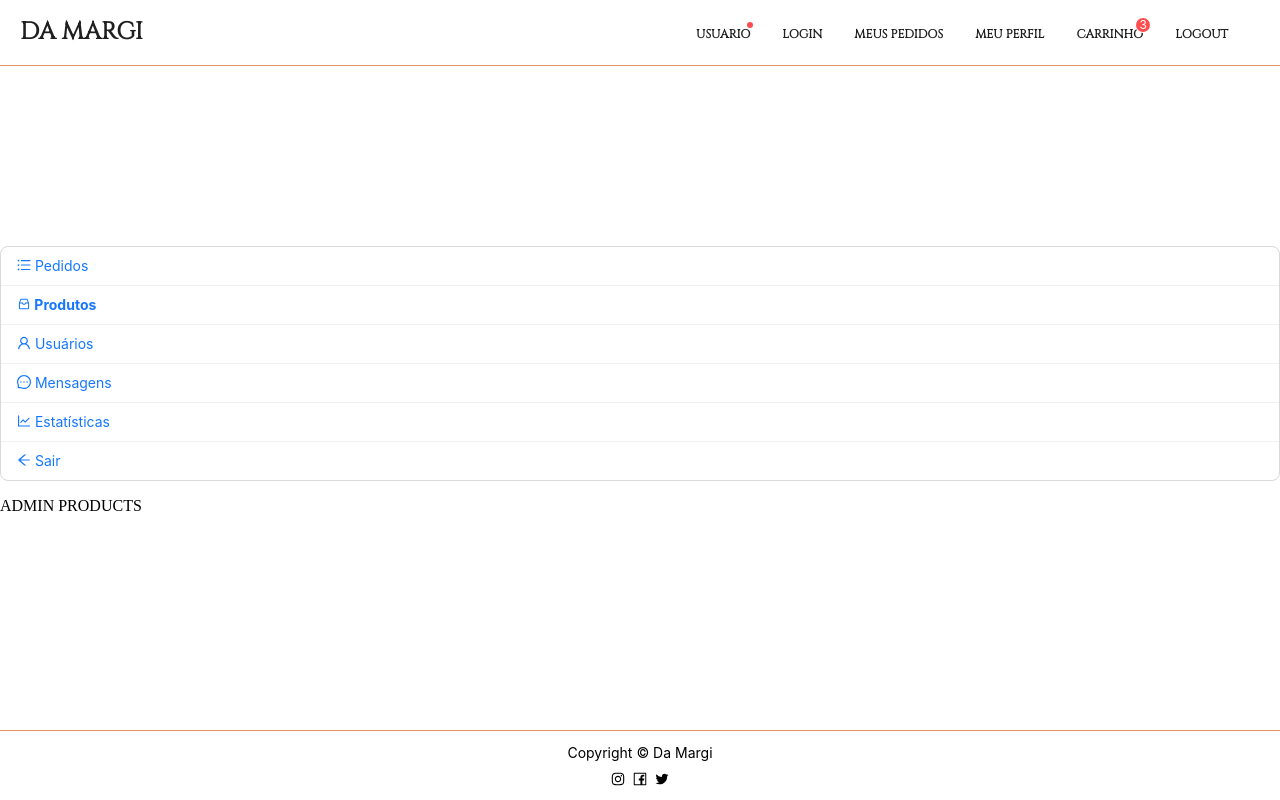
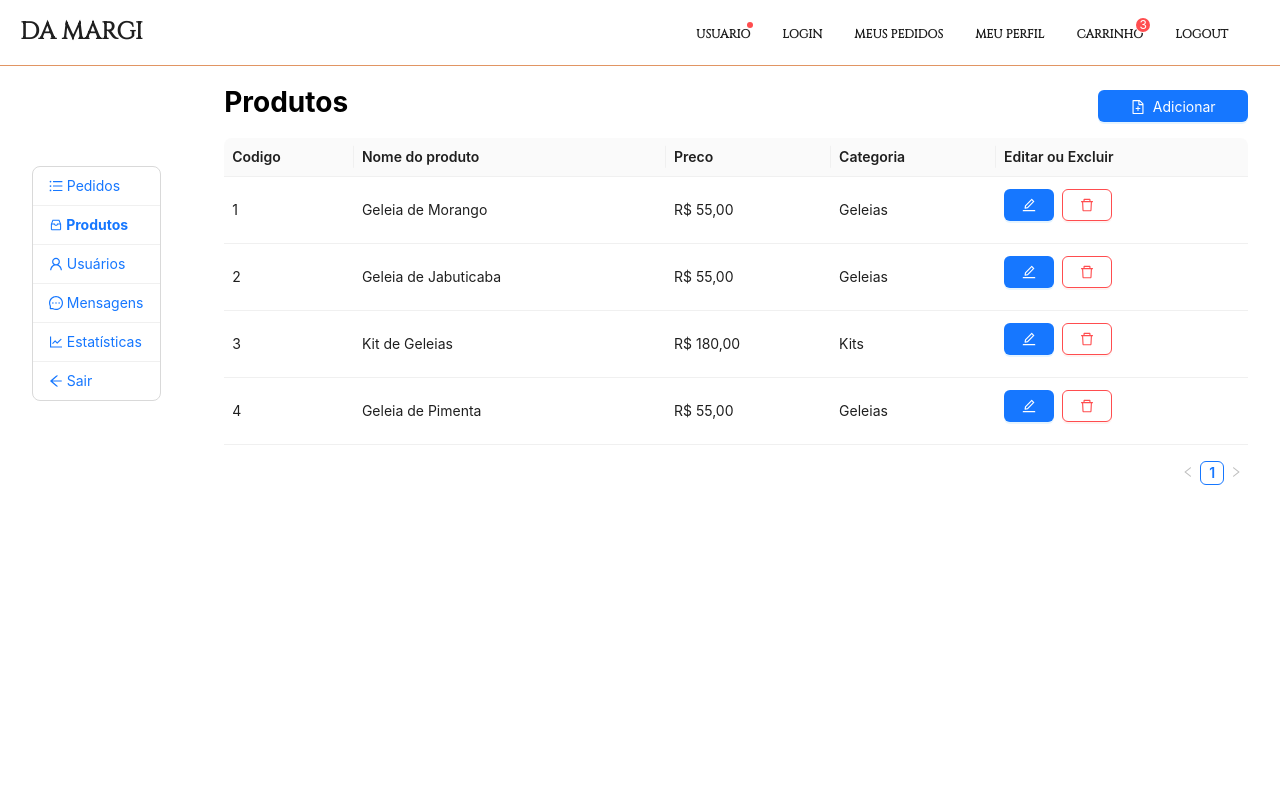
Before and after one commit to guibeutler/MERN-Stack-Project-E-commerce, a React (Create React App) app in the folder frontend/: page /admin/products in a window 1280 px wide. Built offline with nearby package versions, Linux system fonts and the light colour scheme; a web font is replaced by a local one.

Commit message:
create product list page for admin

```diff
--- a/frontend/src/Routers.tsx
+++ b/frontend/src/Routers.tsx
@@ -77,7 +77,7 @@ function Routers() {
 						<Route path={'/admin/users'} element={<AdminUsers />} />
 					</Route>
 				</Routes>
-				<Footer />
+				{/* <Footer /> */}
 			</BrowserRouter>
 		</div>
 	)
--- a/frontend/src/routers.css
+++ b/frontend/src/routers.css
@@ -1,10 +1,10 @@
-.main-container {
+/* .main-container {
 	height: 100vh;
 	display: flex;
 	flex-direction: column;
-	justify-content: space-between;
+	justify-content: flex-start;
 }
 
 main {
 	flex: 1;
-}
+} */
--- a/frontend/src/screens/admin/AdminOrders/index.tsx
+++ b/frontend/src/screens/admin/AdminOrders/index.tsx
@@ -133,6 +133,7 @@ function AdminOrders() {
 	]
 
 	return (
+		<div>
 			<Row
 				style={{
 					display: 'flex',
@@ -145,9 +146,15 @@ function AdminOrders() {
 				</Col>
 				<Col>
 					<h1>Pedidos</h1>
-				<Table columns={columns} dataSource={data} />
+					<Table
+						columns={columns}
+						dataSource={data}
+						style={{ width: '80vw' }}
+						size="small"
+					/>
 				</Col>
 			</Row>
+		</div>
 	)
 }
 
--- a/frontend/src/screens/admin/AdminProducts/index.tsx
+++ b/frontend/src/screens/admin/AdminProducts/index.tsx
@@ -1,11 +1,145 @@
+/* eslint-disable jsx-a11y/anchor-is-valid */
+import React from 'react'
+import { Button, Col, Row, Space, Table } from 'antd'
+import { useNavigate } from 'react-router-dom'
+import type { ColumnsType } from 'antd/es/table'
 import AdminNavbar from '@components/AdminNavbar'
-import React from 'react'
+import {
+	DeleteOutlined,
+	EditOutlined,
+	FileAddOutlined,
+} from '@ant-design/icons'
+import { useMediaQuery } from 'react-responsive'
+
+interface DataType {
+	key: string
+	id: string
+	productName: string
+	price: number
+	category: string
+}
 
 function AdminProducts() {
+	const navigate = useNavigate()
+	const isMobile = useMediaQuery({ maxWidth: 1120 })
+
+	const columns: ColumnsType<DataType> = [
+		{
+			title: 'Codigo',
+			dataIndex: 'id',
+			key: 'id',
+		},
+		{
+			title: 'Nome do produto',
+			dataIndex: 'productName',
+			key: 'productName',
+		},
+		{
+			title: 'Preco',
+			dataIndex: 'price',
+			key: 'price',
+			render: (_, p) => (
+				<p>R$ {p.price.toFixed(2).toString().replace('.', ',')}</p>
+			),
+		},
+		{
+			title: 'Categoria',
+			dataIndex: 'category',
+			key: 'category',
+		},
+		{
+			title: 'Editar ou Excluir',
+			key: 'editOrDelete',
+			dataIndex: 'editOrDelete',
+			render: (_, record) => {
+				return (
+					<Space>
+						<Button
+							onClick={() => navigate('/admin/edit-products')}
+							style={{ width: '50px' }}
+							type="primary"
+						>
+							<EditOutlined />
+						</Button>
+						<Button style={{ width: '50px' }} danger>
+							<DeleteOutlined />
+						</Button>
+					</Space>
+				)
+			},
+		},
+	]
+
+	const data: DataType[] = [
+		{
+			key: '1',
+			id: '1',
+			productName: 'Geleia de Morango',
+			price: 55.0,
+			category: 'Geleias',
+		},
+		{
+			key: '2',
+			id: '2',
+			productName: 'Geleia de Jabuticaba',
+			price: 55.0,
+			category: 'Geleias',
+		},
+		{
+			key: '3',
+			id: '3',
+			productName: 'Kit de Geleias',
+			price: 180.0,
+			category: 'Kits',
+		},
+		{
+			key: '4',
+			id: '4',
+			productName: 'Geleia de Pimenta',
+			price: 55.0,
+			category: 'Geleias',
+		},
+	]
+
 	return (
 		<div>
-			<AdminNavbar />
-			<p>ADMIN PRODUCTS</p>
+			<Row
+				style={{
+					display: 'flex',
+					justifyContent: 'space-around',
+					alignItems: 'center',
+				}}
+			>
+				<Col>
+					<AdminNavbar />
+				</Col>
+				<Col>
+					<div
+						style={{
+							display: 'flex',
+							justifyContent: 'space-between',
+							alignItems: 'baseline',
+						}}
+					>
+						<h1>Produtos</h1>
+						<Button
+							style={{ width: '150px' }}
+							type="primary"
+							icon={<FileAddOutlined />}
+						>
+							Adicionar
+						</Button>
+					</div>
+
+					<Table
+						columns={columns}
+						dataSource={data}
+						style={{ width: isMobile ? '100%' : '80vw' }}
+						scroll={{ x: true }}
+						size="small"
+					/>
+				</Col>
+			</Row>
 		</div>
 	)
 }
```
Lines whose indentation alone changed are shown as unchanged.
